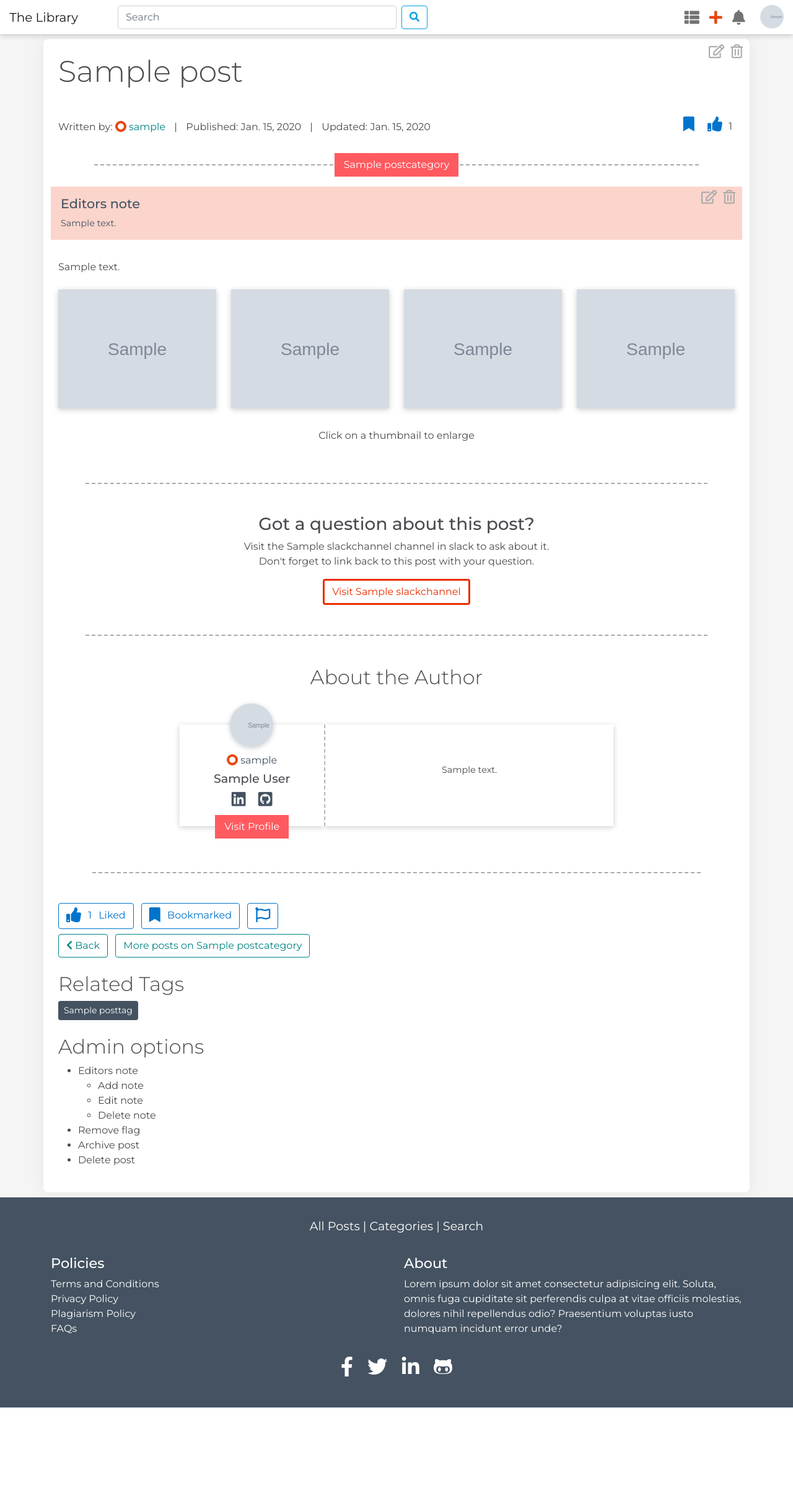
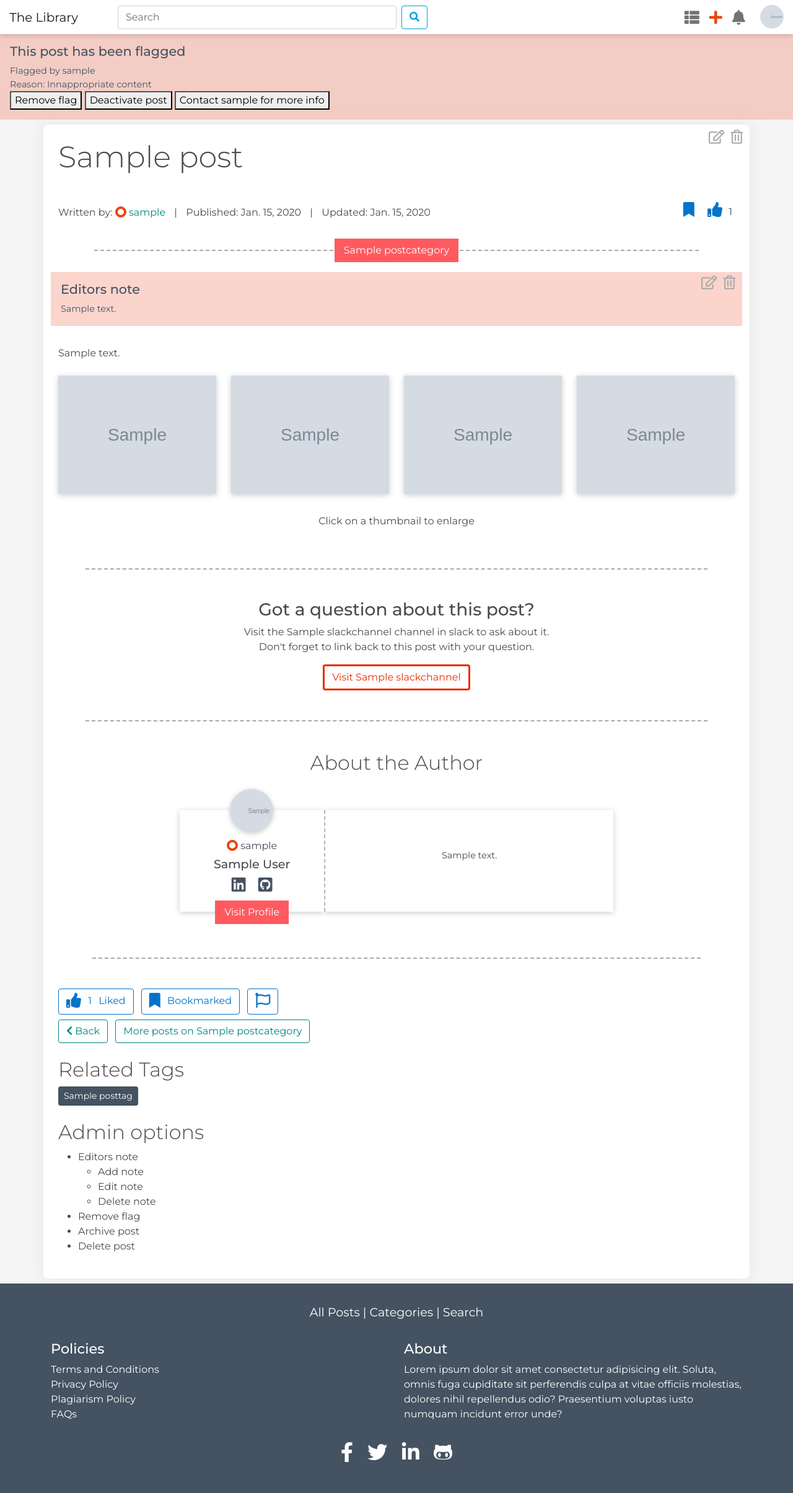
Before and after one commit to Code-Institute-Org/thelibrary, a Django app: a page that uses posts/templates/post_detail.html in a window 1280 px wide. Shown: the whole page at 62% size. Before the commit the page ends 2271 px from the top, so only its background shows below. Run offline with Django 3.2, Linux system fonts and the light colour scheme; a user stored in the database is signed in; tables that the repository leaves empty hold one stand-in row (values such as "Sample post"); grey boxes marked "Sample" are stand-in pictures; some libraries are stand-ins or nearby versions.

Commit message:
Create post flag info for admins.

```diff
--- a/posts/templates/post_detail.html
+++ b/posts/templates/post_detail.html
@@ -13,6 +13,21 @@
 {% endblock %}
 
 {% block content %}
+
+<div class="container-fluid">
+    <div class="row">
+        {% if post.flag and user.userprofile.is_admin %}
+        <div id="flag-info" class="col-12 post-detail-note">
+            <h2>This post has been flagged</h2>
+            <p>Flagged by {{ post.flag.flagger.username }}</p>
+            <p>Reason: {{ post.flag.reason }}</p>
+            <button>Remove flag</button>
+            <button>Deactivate post</button>
+            <button>Contact {{ post.flag.flagger.username }} for more info</button>
+        </div>
+        {% endif %}
+    </div>
+</div>
 
 <article id="post-detail" class="container my-2 white-box box-shadow-light-spread">
     <div class="row">
--- a/static/css/main.css
+++ b/static/css/main.css
@@ -840,6 +840,10 @@ https://stackoverflow.com/questions/18531959/how-to-create-triangle-shape-in-the
     background-color: var(--t-teal);
 }
 
+#flag-info {
+    background-color: var(--t-orange);
+}
+
 .post-image {
     width: 100%;
     margin-top: 1.5rem;
--- a/static/js/postBtns.js
+++ b/static/js/postBtns.js
@@ -8,7 +8,7 @@
  * @returns false if user clicks cancel on confirm window
  */
 function checkDeletePost(postID) {
-    let check = confirm("This will permanently delete your post, are you sure?");
+    let check = confirm("This will permanently delete this post, are you sure?");
 
     if (check) {
         let currentURL = window.location.href;
```
